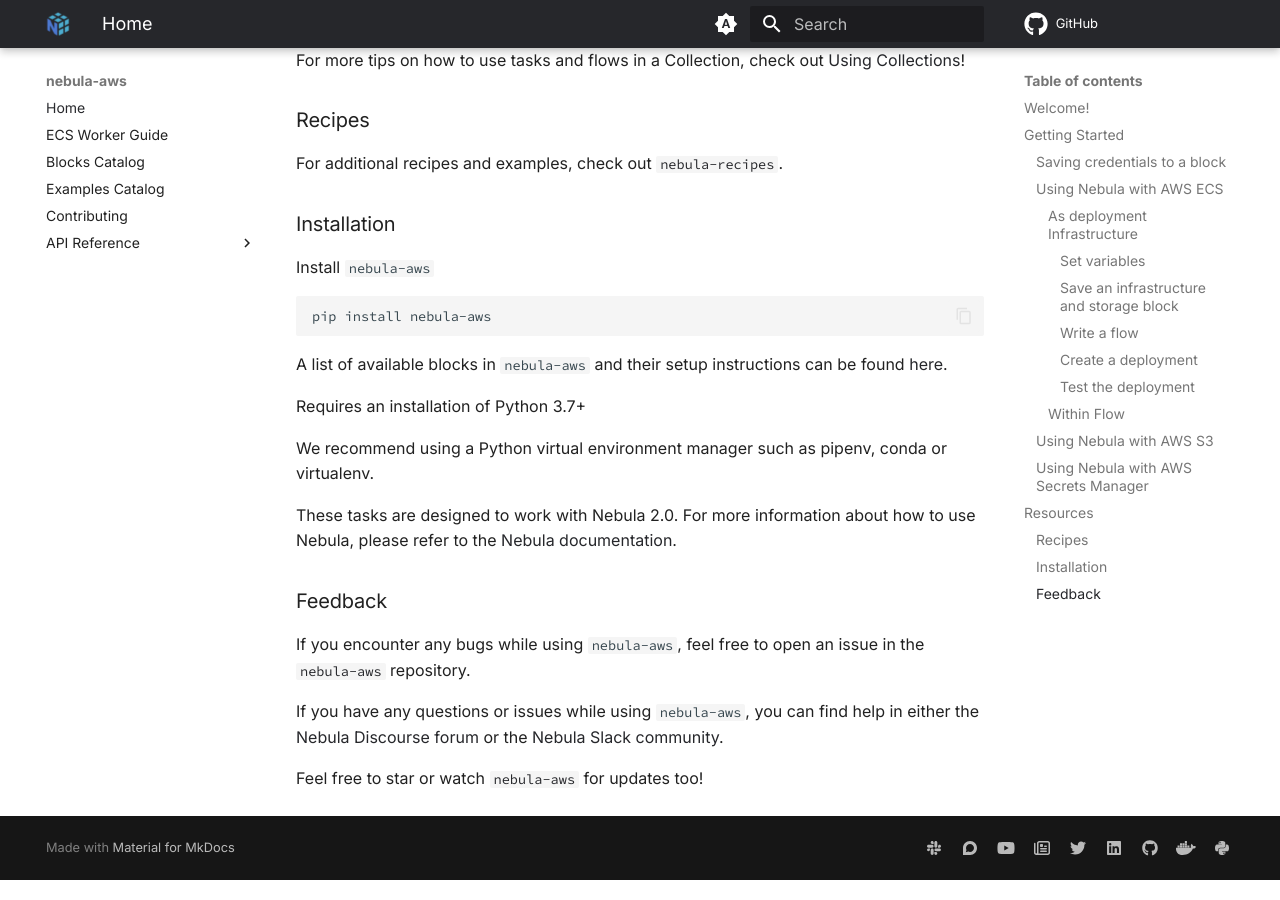
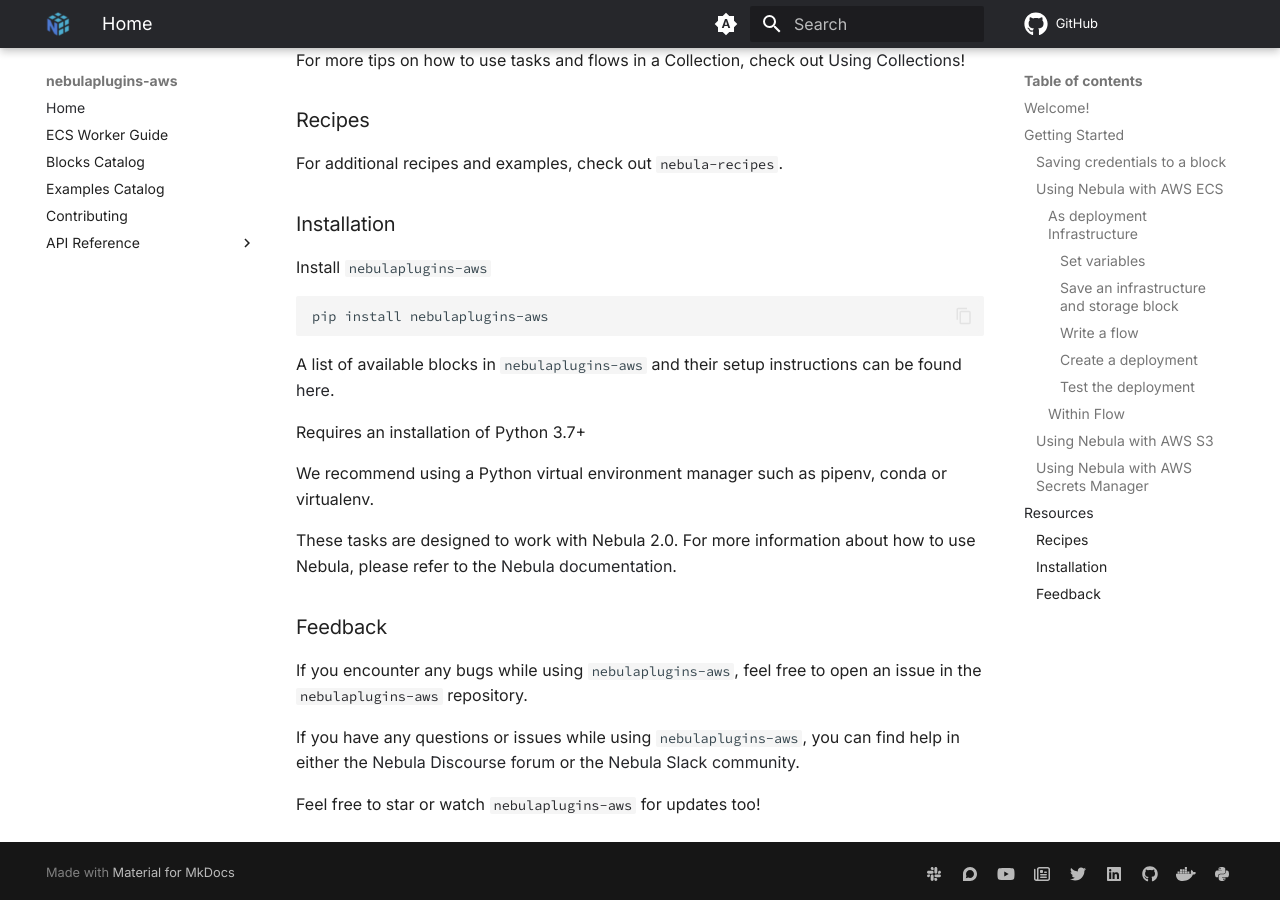
Before and after one commit to kozmoai/nebulaplugins-aws, an MkDocs documentation site: the page built from docs/index.md, in a window 1280 px wide and 900 px high, scrolled down 5100 px. Built offline with MkDocs 1.6.1 and Material for MkDocs 9.7.7, drawn with Linux system fonts in a browser that asks for light colours; comment, search, counter and statistics services are not loaded; some of the changed text lies outside the part shown.

Commit message:
initial commit

````diff
--- a/docs/gen_blocks_catalog.py
+++ b/docs/gen_blocks_catalog.py
@@ -37,12 +37,12 @@
         return
     generated_file.write(dedent(f"""
             Below is a list of Blocks available for registration in
-            `nebula-aws`.
+            `nebulaplugins-aws`.
 
             To register blocks in this module to
             [view and edit them](https://docs.nebula.io/ui/blocks/)
             on Nebula Cloud, first [install the required packages](
-            https://kozmoai.github.io/nebula-aws/#installation),
+            https://kozmoai.github.io/nebulaplugins-aws/#installation),
             then
             ```bash
             nebula block register -m {COLLECTION_SLUG}
--- a/docs/gen_examples_catalog.py
+++ b/docs/gen_examples_catalog.py
@@ -102,7 +102,7 @@
     generated_file.write(dedent("""
             # Examples Catalog
 
-            Below is a list of examples for `nebula-aws`.
+            Below is a list of examples for `nebulaplugins-aws`.
             """))
     for module_name, code_examples in code_examples_grouping.items():
         if len(code_examples) == 0:
--- a/docs/index.md
+++ b/docs/index.md
@@ -1,14 +1,14 @@
-# `nebula-aws`
+# `nebulaplugins-aws`
 
 <p align="center">
-    <a href="https://pypi.python.org/pypi/nebula-aws/" alt="PyPI version">
-        <img alt="PyPI" src="https://img.shields.io/pypi/v/nebula-aws?color=26272B&labelColor=090422"></a>
-    <a href="https://github.com/kozmoai/nebula-aws/" alt="Stars">
-        <img src="https://img.shields.io/github/stars/kozmoai/nebula-aws?color=26272B&labelColor=090422" /></a>
-    <a href="https://pepy.tech/badge/nebula-aws/" alt="Downloads">
-        <img src="https://img.shields.io/pypi/dm/nebula-aws?color=26272B&labelColor=090422" /></a>
-    <a href="https://github.com/kozmoai/nebula-aws/pulse" alt="Activity">
-        <img src="https://img.shields.io/github/commit-activity/m/kozmoai/nebula-aws?color=26272B&labelColor=090422" /></a>
+    <a href="https://pypi.python.org/pypi/nebulaplugins-aws/" alt="PyPI version">
+        <img alt="PyPI" src="https://img.shields.io/pypi/v/nebulaplugins-aws?color=26272B&labelColor=090422"></a>
+    <a href="https://github.com/kozmoai/nebulaplugins-aws/" alt="Stars">
+        <img src="https://img.shields.io/github/stars/kozmoai/nebulaplugins-aws?color=26272B&labelColor=090422" /></a>
+    <a href="https://pepy.tech/badge/nebulaplugins-aws/" alt="Downloads">
+        <img src="https://img.shields.io/pypi/dm/nebulaplugins-aws?color=26272B&labelColor=090422" /></a>
+    <a href="https://github.com/kozmoai/nebulaplugins-aws/pulse" alt="Activity">
+        <img src="https://img.shields.io/github/commit-activity/m/kozmoai/nebulaplugins-aws?color=26272B&labelColor=090422" /></a>
     <br>
     <a href="https://nebula-community.slack.com" alt="Slack">
         <img src="https://img.shields.io/badge/slack-join_community-red.svg?color=26272B&labelColor=090422&logo=slack" /></a>
@@ -18,14 +18,14 @@
 
 ## Welcome!
 
-`nebula-aws` makes it easy to leverage the capabilities of AWS in your flows, featuring support for ECSTask, S3, Secrets Manager, Batch Job, and Client Waiter.
+`nebulaplugins-aws` makes it easy to leverage the capabilities of AWS in your flows, featuring support for ECSTask, S3, Secrets Manager, Batch Job, and Client Waiter.
 
 
 ## Getting Started
 
 ### Saving credentials to a block
 
-You will need an AWS account and credentials in order to use `nebula-aws`.
+You will need an AWS account and credentials in order to use `nebulaplugins-aws`.
 
 1. Refer to the [AWS Configuration documentation](https://docs.aws.amazon.com/cli/latest/userguide/cli-configure-quickstart.html#cli-configure-quickstart-creds) on how to retrieve your access key ID and secret access key
 2. Copy the access key ID and secret access key
@@ -132,7 +132,7 @@
     -n ecs-task-deployment \
     -ib ecs-task/${ECS_TASK_BLOCK_NAME} \
     -sb s3-bucket/${S3_BUCKET_BLOCK_NAME} \
-    --override env.EXTRA_PIP_PACKAGES=nebula-aws
+    --override env.EXTRA_PIP_PACKAGES=nebulaplugins-aws
 ```
 
 Now apply the deployment!
@@ -160,9 +160,9 @@
 !!! info "No class found for dispatch key"
 
     If you encounter an error message like `KeyError: "No class found for dispatch key 'ecs-task' in registry for type 'Block'."`,
-    ensure `nebula-aws` is installed in the environment in which your agent is running!
+    ensure `nebulaplugins-aws` is installed in the environment in which your agent is running!
 
-Another tutorial on `ECSTask` can be found [here](https://towardsdatascience.com/nebula-aws-ecs-fargate-github-actions-make-serverless-dataflows-as-easy-as-py-f6025335effc).
+Another tutorial on `ECSTask` can be found [here](https://towardsdatascience.com/nebulaplugins-aws-ecs-fargate-github-actions-make-serverless-dataflows-as-easy-as-py-f6025335effc).
 
 #### Within Flow
 
@@ -254,13 +254,13 @@
 
 ### Installation
 
-Install `nebula-aws`
+Install `nebulaplugins-aws`
 
 ```bash
-pip install nebula-aws
+pip install nebulaplugins-aws
 ```
 
-A list of available blocks in `nebula-aws` and their setup instructions can be found [here](https://kozmoai.github.io/nebula-aws/#blocks-catalog).
+A list of available blocks in `nebulaplugins-aws` and their setup instructions can be found [here](https://kozmoai.github.io/nebulaplugins-aws/#blocks-catalog).
 
 Requires an installation of Python 3.7+
 
@@ -270,8 +270,8 @@
 
 ### Feedback
 
-If you encounter any bugs while using `nebula-aws`, feel free to open an issue in the [`nebula-aws`](https://github.com/kozmoai/nebula-aws) repository.
+If you encounter any bugs while using `nebulaplugins-aws`, feel free to open an issue in the [`nebulaplugins-aws`](https://github.com/kozmoai/nebulaplugins-aws) repository.
 
-If you have any questions or issues while using `nebula-aws`, you can find help in either the [Nebula Discourse forum](https://discourse.nebula.io/) or the [Nebula Slack community](https://nebula.io/slack).
+If you have any questions or issues while using `nebulaplugins-aws`, you can find help in either the [Nebula Discourse forum](https://discourse.nebula.io/) or the [Nebula Slack community](https://nebula.io/slack).
 
-Feel free to star or watch [`nebula-aws`](https://github.com/kozmoai/nebula-aws) for updates too!
+Feel free to star or watch [`nebulaplugins-aws`](https://github.com/kozmoai/nebulaplugins-aws) for updates too!
--- a/mkdocs.yml
+++ b/mkdocs.yml
@@ -1,6 +1,6 @@
-site_name: nebula-aws
-site_url: https://kozmoai.github.io/nebula-aws
-repo_url: https://github.com/kozmoai/nebula-aws
+site_name: nebulaplugins-aws
+site_url: https://kozmoai.github.io/nebulaplugins-aws
+repo_url: https://github.com/kozmoai/nebulaplugins-aws
 edit_uri: edit/main/docs/
 theme:
   name: material
--- a/requirements-dev.txt
+++ b/requirements-dev.txt
@@ -9,14 +9,12 @@
 mkdocs-material
 mkdocstrings-python-legacy
 mock; python_version < '3.8'
-# moto 4.2.5 broke something fairly deep in our test suite
-# https://github.com/kozmoai/nebula-aws/issues/318
 moto >= 3.1.16, < 4.2.5
 mypy
 pillow
 pre-commit
 pytest
-pytest-asyncio >= 0.18.2, != 0.22.0, < 0.23.0 # Cannot override event loop in 0.23.0. See https://github.com/pytest-dev/pytest-asyncio/issues/706 for more details.
+pytest-asyncio >= 0.18.2, != 0.22.0, < 0.23.0
 pytest-cov
 pytest-xdist
 types-boto3 >= 1.0.2
--- a/setup.py
+++ b/setup.py
@@ -18,7 +18,7 @@
     author="Kozmoai, Inc.",
     author_email="help@nebula.io",
     keywords="nebula",
-    url="https://github.com/kozmoai/nebula-aws",
+    url="https://github.com/kozmoai/nebulaplugins-aws",
     long_description=readme,
     long_description_content_type="text/markdown",
     # version='1.0.0',
````
Also changed, not shown: MAINTAINERS.md (+4 -4 lines), README.md (+13 -13 lines), docs/contributing.md (+2 -2 lines), docs/ecs_guide.md (+1 -1 lines), .cruft.json, 7 other files.
